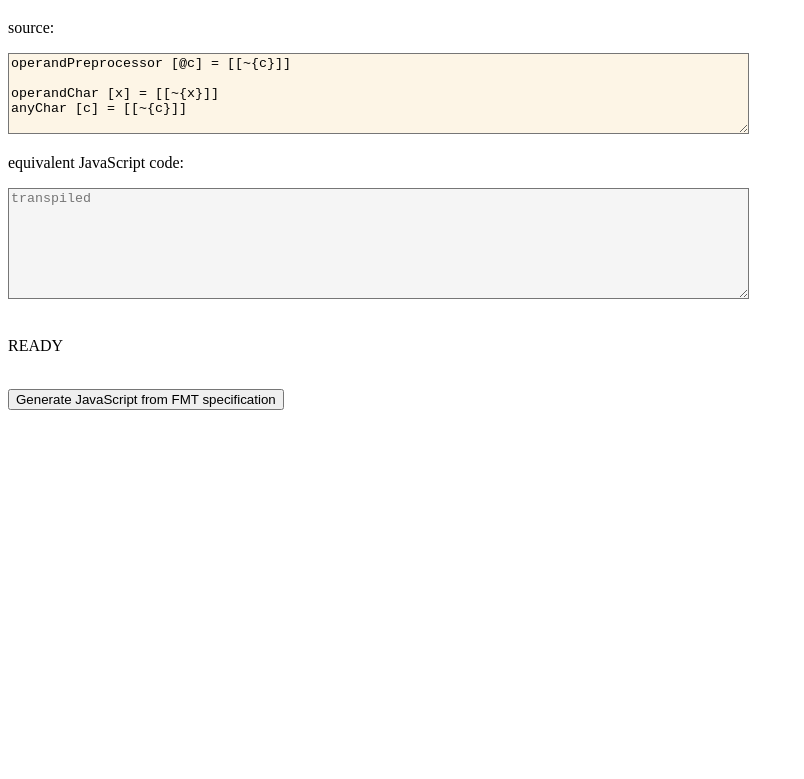
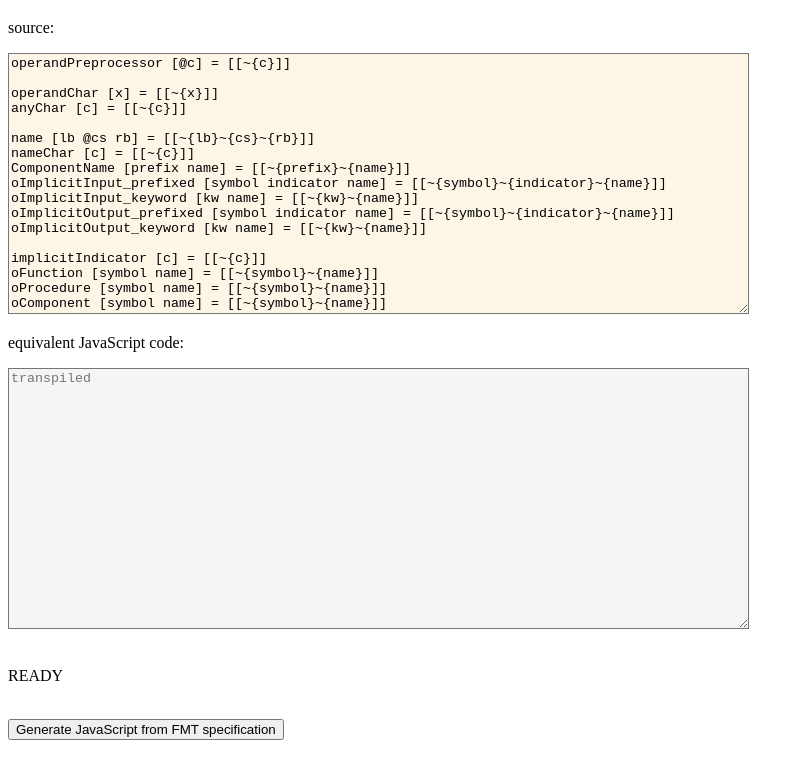
Before and after one commit to guitarvydas/fmt, a plain HTML site: page index.html in a window 1280 px wide. Shown: the part 61-840 px from the top of the page, without its empty margins (0-804 px from the left). Before the commit the page ends 800 px from the top, so only its background shows below. Drawn offline with Linux system fonts and the light colour scheme.

Commit message:
increased size of textareas

```diff
--- a/index.html
+++ b/index.html
@@ -11,7 +11,7 @@ textarea {
 <h1>FMT Shorthand Expander</h1>
 
 <p>source:</p>
-<textarea id="src" rows="5" cols="90" placeholder="src" style="background-color:oldlace;">
+<textarea id="src" rows="17" cols="90" placeholder="src" style="background-color:oldlace;">
 operandPreprocessor [@c] = [[~{c}]]
 
 operandChar [x] = [[~{x}]]
@@ -53,7 +53,7 @@ backslash [c] = [[~{c}]]
 
 
 <p>equivalent JavaScript code:</p>
-<textarea id="output" rows="7" cols="90" placeholder="transpiled"  readonly style="background-color:whitesmoke;">
+<textarea id="output" rows="17" cols="90" placeholder="transpiled"  readonly style="background-color:whitesmoke;">
 </textarea>
 <br>
 <br>
```
